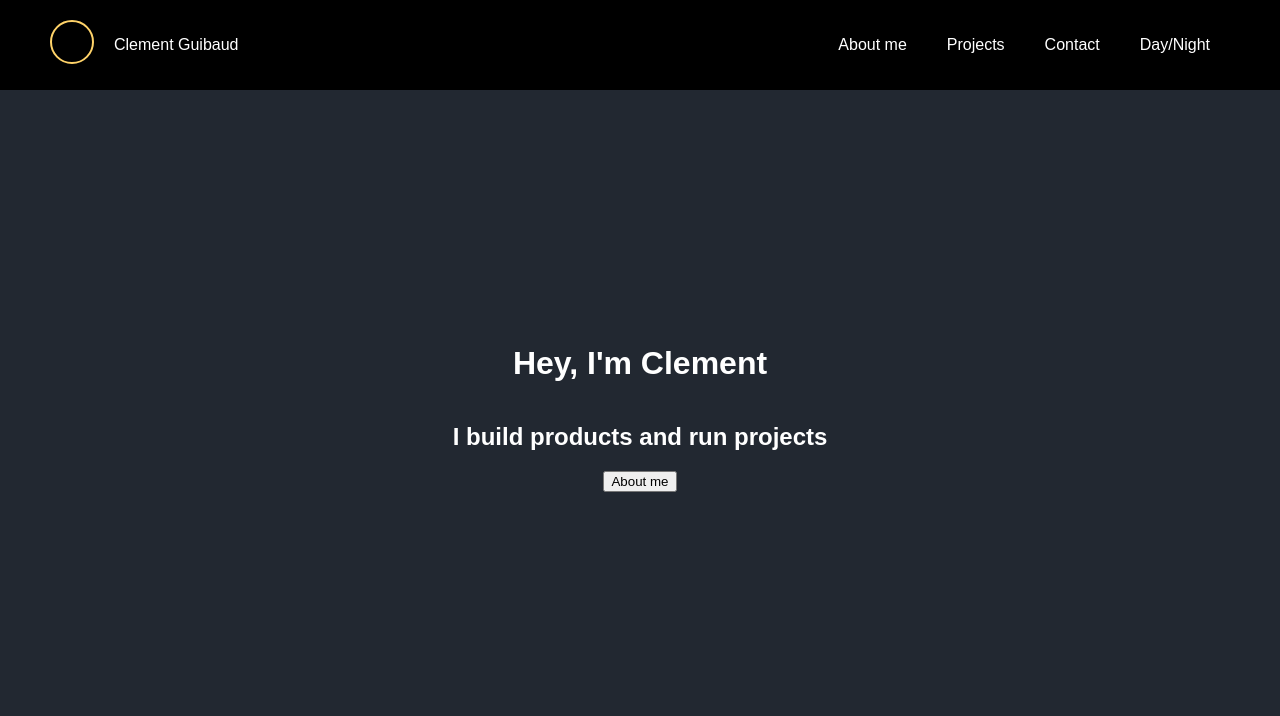
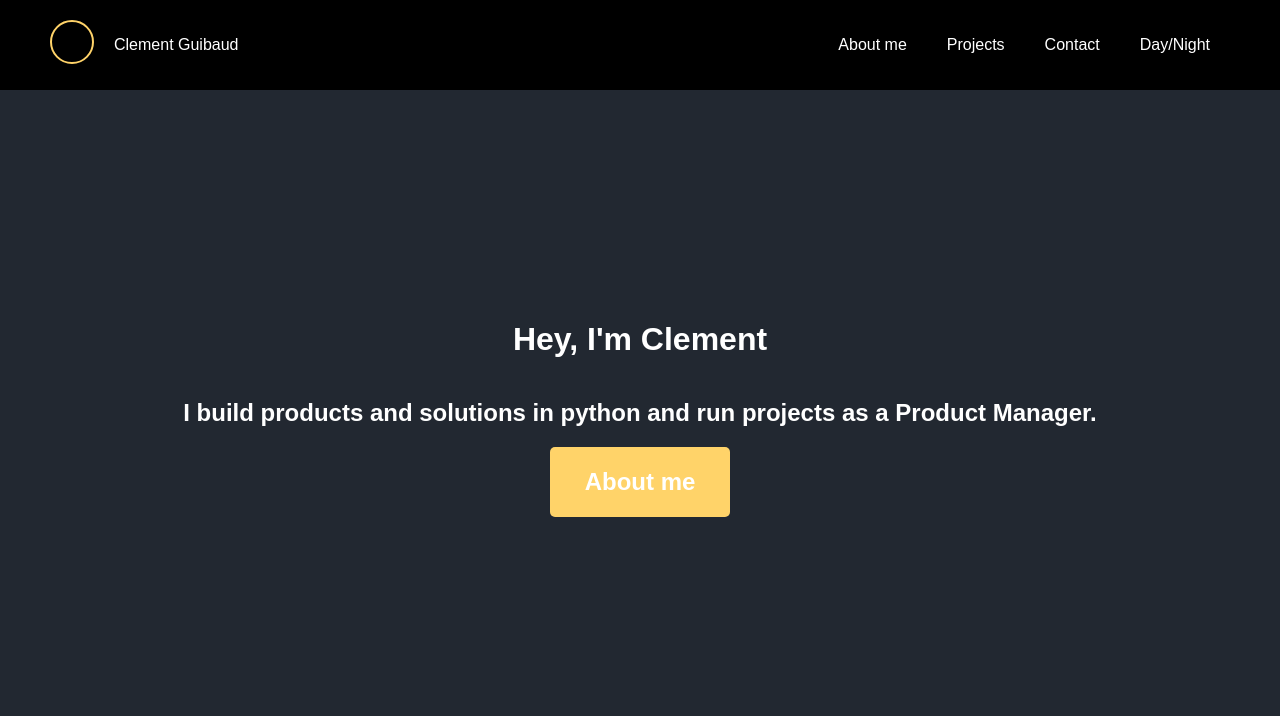
Before and after one commit to gambas-maker/portfolio-website, a Flask app: page / in a window 1280 px wide. Shown: the top 716 px of the page. Run offline with Flask 3, Linux system fonts and the light colour scheme; some web fonts are replaced.

Commit message:
css styling of the landing screen

```diff
--- a/static/style.css
+++ b/static/style.css
@@ -3,8 +3,7 @@ body{
     color: white;
     font-family: "SUSE", sans-serif;
     font-optical-sizing: auto;
-    font-weight: 200;
-    font-style: normal;
+    font-weight: 500;
 }
 
 nav{
@@ -69,3 +68,20 @@ ul{
 li{
     padding-inline: 20px;
 }
+
+button{
+    color: white;
+    background-color: #FFD369;
+    width: 180px;
+    height: 70px;
+    border-radius: 5px;
+    font-weight: 700;
+    font-style: normal;
+    font-size: 24px;
+    border: 0px;
+    transition: background-color 0.3s ease;
+}
+
+button:hover{
+    background-color: #ffbd1d;
+}
--- a/templates/landing_page.html
+++ b/templates/landing_page.html
@@ -26,7 +26,7 @@
 </nav>
 <div class="landing">
     <h1>Hey, I'm Clement</h1>
-    <h2>I build products and run projects</h2>
+    <h2>I build products and solutions in python and run projects as a Product Manager.</h2>
     <button>About me</button>
 </div>
 <div class="container">
```
